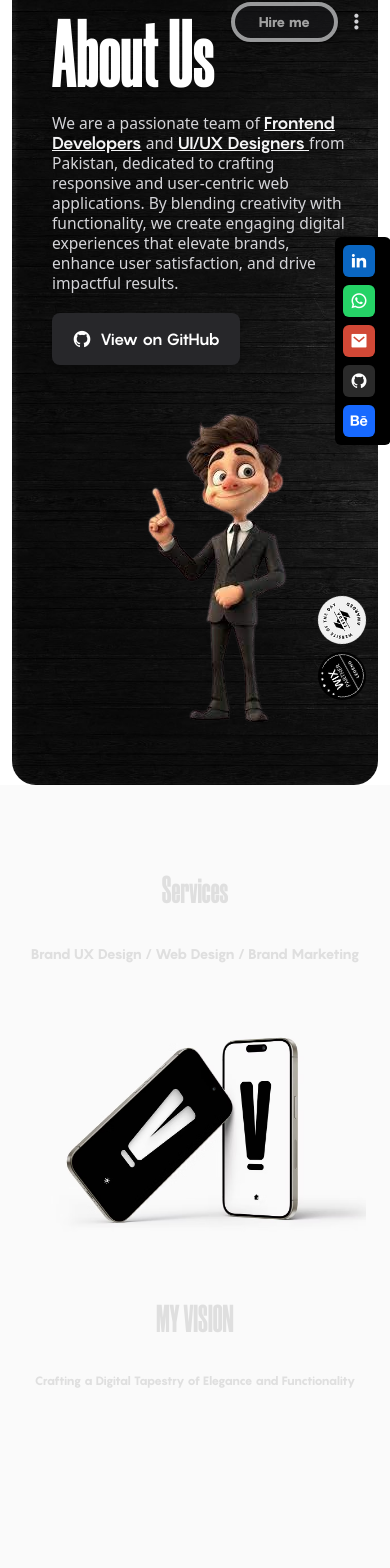
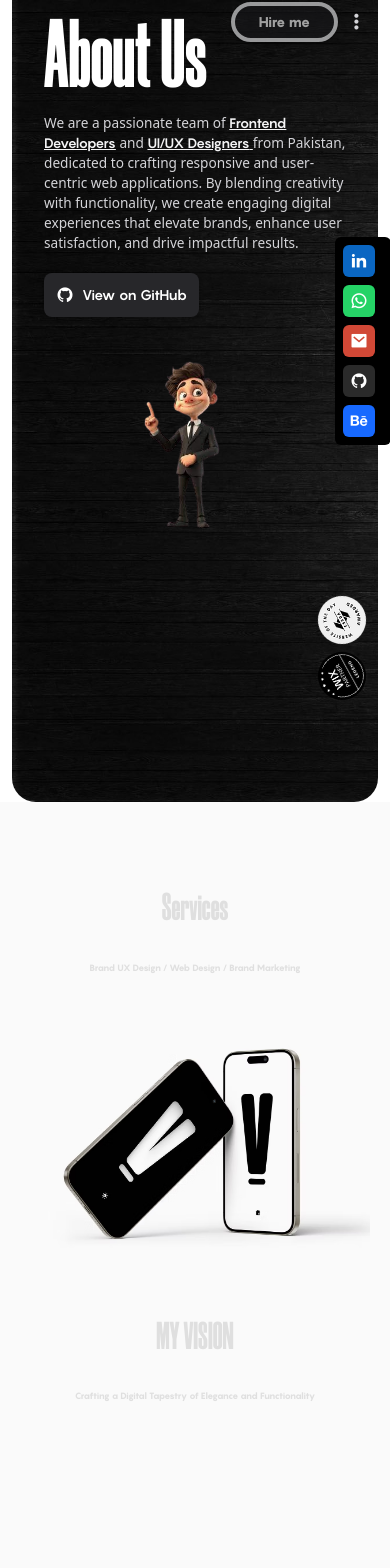
Before and after one commit to VisionSecret/VisionSecret-Agency-Portfolio, a React (Vite) app: page /about in a window 390 px wide. Shown: the part 50-1618 px from the top of the page. Built offline with nearby package versions, Linux system fonts and the light colour scheme.

Commit message:
responsive improvments

```diff
--- a/src/components/AboutSection.jsx
+++ b/src/components/AboutSection.jsx
@@ -223,12 +223,12 @@ const AboutSection = () => {
     });
   }, []);
   return (
-    <div className="AboutWork min-h-screen w-full p-6 bg-[#FAFAFA]">
+    <div className="AboutWork min-h-screen w-full px-5 py-6 bg-[#FAFAFA]">
       <div className="service textContent flex flex-col justify-center items-center mt-14">
         <h1 className="text-center font-[anzo2] text-[10vw] sm:text-[4.3vw] text-black">
           Services
         </h1>
-        <h1 className="mt-5 sm:mt-10 text-black font-[anzo1] text-sm sm:text-lg">
+        <h1 className="mt-5 sm:mt-10 text-black font-[anzo1] text-[9px] sm:text-lg">
           Brand UX Design / Web Design / Brand Marketing
         </h1>
         <div className="line1 h-0.5 w-3/4 sm:w-1/3 bg-black my-4"></div>
@@ -240,7 +240,7 @@ const AboutSection = () => {
         <h1 className="text-center font-[anzo2] text-[10vw] sm:text-[4.3vw] text-black">
           MY VISION
         </h1>
-        <h1 className="mt-5 sm:mt-10 text-black font-[anzo1] text-xs sm:text-lg">
+        <h1 className="mt-5 sm:mt-10 text-black font-[anzo1] text-[9px] sm:text-lg">
           Crafting a Digital Tapestry of Elegance and Functionality
         </h1>
         <div className="line2 h-0.5 w-3/4 sm:w-1/3 bg-black my-4"></div>
@@ -271,7 +271,7 @@ const AboutSection = () => {
         <h1 className="text-center font-[anzo2] text-[10vw] sm:text-[4.3vw] text-black">
           RESEARCH
         </h1>
-        <h1 className="mt-5 sm:mt-10 text-black font-[anzo1] text-sm sm:text-lg">
+        <h1 className="mt-5 sm:mt-10 text-black font-[anzo1] text-[9px] sm:text-lg">
           Discovering Insights for Strategic Design
         </h1>
         <div className="line3 h-0.5 w-3/4 sm:w-1/3 bg-black my-4"></div>
@@ -340,7 +340,7 @@ const AboutSection = () => {
         <h1 className="text-center font-[anzo2] text-[10vw] sm:text-[4.3vw] text-black">
           SOLVED
         </h1>
-        <h1 className="mt-5 sm:mt-10 text-black font-[anzo1] text-sm sm:text-lg">
+        <h1 className="mt-5 sm:mt-10 text-black font-[anzo1] text-[9px] sm:text-lg">
           Transforming Challenges into Design Triumphs
         </h1>
         <div className="line5 h-0.5 w-3/4 sm:w-1/3 bg-black my-4"></div>
@@ -363,7 +363,7 @@ const AboutSection = () => {
         <h1 className="text-center font-[anzo2] text-[10vw] sm:text-[4.3vw] text-black">
           RESULT
         </h1>
-        <h1 className="mt-5 sm:mt-10 text-black font-[anzo1] text-sm sm:text-lg">
+        <h1 className="mt-5 sm:mt-10 text-black font-[anzo1] text-[10px] sm:text-lg">
           A Symphony of Style and Character
         </h1>
         <div className="line6 h-0.5 w-3/4 sm:w-1/3 bg-black my-4"></div>
--- a/src/components/Social.jsx
+++ b/src/components/Social.jsx
@@ -54,7 +54,7 @@ const Social = () => {
         </Link>
         {/* Behance Link */}
         <Link
-          to="https://www.behance.com/in/ansali251"
+          to="https://www.behance.net/ansali13"
           target="_blank"
           rel="noopener noreferrer"
           className="text-lg sm:text-2xl font-light flex items-center"
--- a/src/pages/About/About.jsx
+++ b/src/pages/About/About.jsx
@@ -41,19 +41,19 @@ const About = () => {
       <Cursor xVal={xVal} yVal={yVal} />
       <Header />
       <Social />
-      <div className="relative sm:flex h-[98vh] sm:h-screen bg-zinc-900 mx-3 sm:mx-5 rounded-3xl bg-cover bg-[url(/images/bgHomeImage1.jpg)]">
-        <div className="titleDiv w-full sm:w-1/2 pl-10 sm:pl-28 pt-20 sm:py-12 flex flex-col items-start justify-center sm:mt-16 z-40">
+      <div className="relative sm:flex h-[100vh] sm:h-screen bg-zinc-900 mx-3 sm:mx-5 rounded-3xl bg-cover bg-[url(/images/bgHomeImage1.jpg)]">
+        <div className="titleDiv w-full sm:w-1/2 pl-8 sm:pl-28 pt-20 sm:py-12 flex flex-col items-start justify-center sm:mt-16 z-40">
           {/* About page text on the right side */}
           <h1 className="text-[25vw] sm:text-[14vw] font-[anzo2] font-bold leading-[13vw] mb-6">
             About Us
           </h1>
-          <p className="text-[4vw] sm:text-[1.1vw] font-halvetica w-[92%] leading-5 text-zinc-300">
+          <p className="text-[3.5vw] sm:text-[1.1vw] font-halvetica w-[92%] leading-5 text-zinc-300">
             We are a passionate team of{" "}
-            <span className="text-zinc-100 text-[17px] underline font-[anzo4]">
+            <span className="text-zinc-100 text-[11x] sm:text-[17px] underline font-[anzo4]">
               Frontend Developers
             </span>{" "}
             and{" "}
-            <span className="text-zinc-100 text-[17px] underline font-[anzo4]">
+            <span className="text-zinc-100 text-[11x] sm:text-[17px] underline font-[anzo4]">
               UI/UX Designers{" "}
             </span>
             from Pakistan, dedicated to crafting responsive and user-centric web
@@ -64,17 +64,17 @@ const About = () => {
           <Link
             to="https://github.com/VisionSecret"
             target="_blank"
-            className="flex items-center gap-2 px-5 py-3 bg-zinc-800 text-white font-medium rounded-lg shadow-md hover:bg-zinc-700 transition duration-300 ease-in-out mt-5 sm:mt-10 group"
+            className="flex items-center gap-2 px-3 py-2 sm:px-5 sm:py-3 bg-zinc-800 text-white font-medium rounded-lg shadow-md hover:bg-zinc-700 transition duration-300 ease-in-out mt-5 sm:mt-10 group"
           >
-            <i className="ri-github-fill text-xl group-hover:animate-spin"></i>
-            <span className="font-[anzo4]">View on GitHub</span>
+            <i className="ri-github-fill text-lg sm:text-xl group-hover:animate-spin"></i>
+            <span className="text-sm sm:text-lg font-[anzo4]">View on GitHub</span>
           </Link>
         </div>
         <div className="w-full h-full sm:w-1/2 sm:flex items-center justify-start mt-10 ml-32 sm:ml-52">
           <img
             src="/images/avatarImg.png"
             alt="About Image"
-            className="image object-cover bg-center h-fit sm:h-96 w-fit"
+            className="image object-cover bg-center h-44 sm:h-96 w-fit"
           />
         </div>
       </div>
--- a/src/pages/Footer.jsx
+++ b/src/pages/Footer.jsx
@@ -26,11 +26,11 @@ const Footer = () => {
         <h1 className="flex flex-col sm:flex-row absolute top-16 left-5 sm:top-[7%] sm:left-20 text-[40vw] sm:text-[20vw] uppercase leading-[31vw] sm:leading-[20vw] font-[anzo2]">
           Got <br /> <span className="text-[#9B9B9B]">an</span>
         </h1>
-        <h1 className="absolute top-64 sm:top-[35%] left-5 sm:left-20 text-[42vw] sm:text-[20vw] uppercase leading-[64vw] sm:leading-[24vw] font-[anzo2]">
+        <h1 className="absolute top-[31%] sm:top-[35%] left-5 sm:left-20 text-[42vw] sm:text-[20vw] uppercase leading-[64vw] sm:leading-[24vw] font-[anzo2]">
           Idea
         </h1>
       </div>
-      <div className="centerText ml-6 sm:ml-0 w-full sm:w-[37%] absolute top-[70%] left-[60%] -translate-x-[60%] -translate-y-[70%] z-20">
+      <div className="centerText ml-4 sm:ml-0 w-full sm:w-[37%] absolute top-[70%] left-[60%] -translate-x-[60%] -translate-y-[70%] z-20">
         <div className="content flex items-center sm:justify-between w-full">
           <div id="bannerCircle" className="w-1/5 sm:w-fit ml-4 sm:ml-0">
             <img
@@ -44,7 +44,7 @@ const Footer = () => {
             <h2 className="text-xs sm:text-lg font-[anzo3] font-bold text-[#686868]">
               Global Reach, Local Impact
             </h2>
-            <h2 className="text-[10px] sm:text-sm font-[alag anzo] leading-4 sm:leading-6 underline">
+            <h2 className="text-[7px] sm:text-sm font-[alag anzo] leading-4 sm:leading-6 underline">
               Bringing Solutions to You, No Matter Where You Are.
             </h2>
             <a
```
